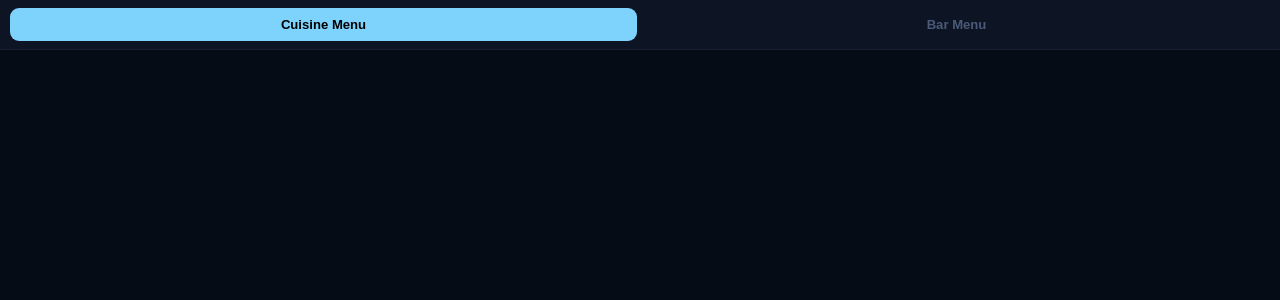
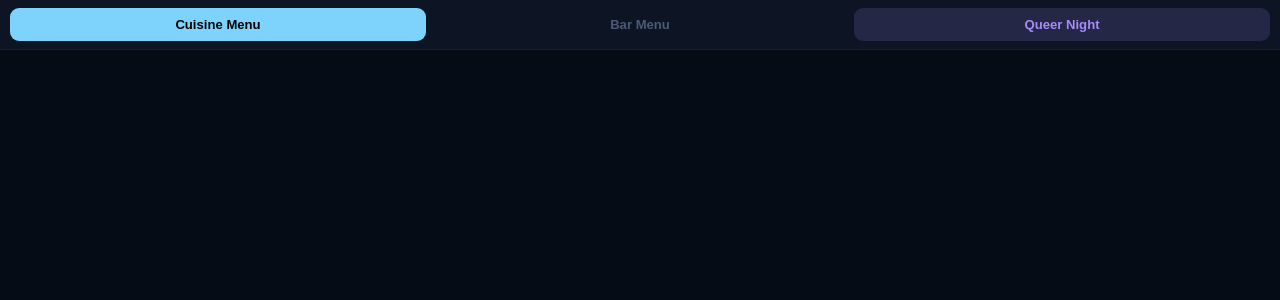
Before and after one commit to nolanwolfe/ampav-2026, a Flask app: template templates/index.html in a window 1280 px wide. Shown: the part 62-362 px from the top of the page. Run offline with Flask 3, Linux system fonts and the light colour scheme; the template is opened without the code that fills it: most values are stand-ins (such as "Sample title", 1, 10 or a date in 2020).

Commit message:
Add Queer Night menu tab with day-of drink ticket sales
- New Queer Night tab (purple) with 1 Drink Ticket €6 and 5 Drink Tickets €25
- PaymentIntents for these items include metadata.source=terminal and metadata.package
  so party.timaeus.ai webhook auto-creates Orders for ticket tracking

Co-Authored-By: Claude Sonnet 4.6 <noreply@anthropic.com>

```diff
--- a/app.py
+++ b/app.py
@@ -86,6 +86,7 @@ def index():
     return render_template("index.html",
         cuisine_items=menu.get("cuisine", []),
         bar_items=menu.get("bar", []),
+        queer_night_items=menu.get("queer_night", []),
         readers=READERS,
         base_url=BASE_URL,
         version=version,
@@ -112,6 +113,10 @@ def charge():
     item_line = ", ".join(f"{item['qty']}x {item['name']}" for item in items)
     description = f"{item_line}{' [' + discount_label + ']' if discount_label else ''}"
 
+    # Detect Queer Night items for party-pos webhook metadata
+    qn_packages = [item["package"] for item in items if item.get("package")]
+    qn_package = qn_packages[0] if len(set(qn_packages)) == 1 else ("bundle_5" if qn_packages else None)
+
     params = dict(
         amount=max(50, int(total_cents)),
         currency="eur",
@@ -121,6 +126,13 @@ def charge():
     )
     if email:
         params["receipt_email"] = email
+    if qn_package:
+        params["metadata"] = {
+            "source":  "terminal",
+            "package": qn_package,
+            "email":   email or "",
+            "name":    "Walk-in",
+        }
 
     intent = stripe.PaymentIntent.create(**params)
     stripe.terminal.Reader.process_payment_intent(reader_id, payment_intent=intent.id)
--- a/menu.json
+++ b/menu.json
@@ -1,4 +1,8 @@
 {
+  "queer_night": [
+    {"id": "drink_ticket_1", "name": "1 Drink Ticket",   "price": 6,  "package": "single_1"},
+    {"id": "drink_ticket_5", "name": "5 Drink Tickets",  "price": 25, "package": "bundle_5"}
+  ],
   "cuisine": [
     {"id": "chicken_caesar_wrap",       "name": "Chicken Caesar Wrap",               "price": 15},
     {"id": "feta_grilled_veg",          "name": "Feta with Grilled Vegetable (V)",   "price": 15},
--- a/templates/index.html
+++ b/templates/index.html
@@ -49,6 +49,8 @@
     background: transparent; color: var(--muted); transition: all 0.15s;
   }
   .tog.active { background: var(--blue); color: #000; }
+  #tog-queer_night { color: #a78bfa; }
+  #tog-queer_night.active { background: #a78bfa; color: #000; }
 
   /* ── Menu grid ── */
   .grid {
@@ -250,8 +252,9 @@
 </header>
 
 <div class="menu-toggle">
-  <button id="tog-cuisine" class="tog active" onclick="switchMenu('cuisine')">Cuisine Menu</button>
-  <button id="tog-bar"     class="tog"        onclick="switchMenu('bar')">Bar Menu</button>
+  <button id="tog-cuisine"     class="tog active" onclick="switchMenu('cuisine')">Cuisine Menu</button>
+  <button id="tog-bar"         class="tog"        onclick="switchMenu('bar')">Bar Menu</button>
+  <button id="tog-queer_night" class="tog"        onclick="switchMenu('queer_night')" style="background:rgba(167,139,250,0.15); color:#a78bfa; border-color:rgba(167,139,250,0.3);">Queer Night</button>
 </div>
 
 <div class="grid" id="grid"></div>
@@ -340,10 +343,11 @@
 </div>
 
 <script>
-const CUISINE_ITEMS = {{ cuisine_items | tojson }};
-const BAR_ITEMS     = {{ bar_items | tojson }};
-const ALL_ITEMS     = [...CUISINE_ITEMS, ...BAR_ITEMS];
-const BASE          = '{{ base_url }}';
+const CUISINE_ITEMS     = {{ cuisine_items | tojson }};
+const BAR_ITEMS         = {{ bar_items | tojson }};
+const QUEER_NIGHT_ITEMS = {{ queer_night_items | tojson }};
+const ALL_ITEMS         = [...CUISINE_ITEMS, ...BAR_ITEMS, ...QUEER_NIGHT_ITEMS];
+const BASE              = '{{ base_url }}';
 
 const CAT_COLORS = {
   'COCKTAILS': { border: '#2d9d9d', bg: 'rgba(45,157,157,0.12)',  text: '#2d9d9d' },
@@ -384,8 +388,9 @@ const MODS = {
 
 function switchMenu(menu) {
   activeMenu = menu;
-  document.getElementById('tog-cuisine').className = 'tog' + (menu === 'cuisine' ? ' active' : '');
-  document.getElementById('tog-bar').className     = 'tog' + (menu === 'bar'     ? ' active' : '');
+  document.getElementById('tog-cuisine').className     = 'tog' + (menu === 'cuisine'     ? ' active' : '');
+  document.getElementById('tog-bar').className         = 'tog' + (menu === 'bar'         ? ' active' : '');
+  document.getElementById('tog-queer_night').className = 'tog' + (menu === 'queer_night' ? ' active' : '');
   buildGrid();
   refresh();
 }
@@ -393,7 +398,15 @@ function switchMenu(menu) {
 function buildGrid() {
   const grid = document.getElementById('grid');
   grid.innerHTML = '';
-  if (activeMenu === 'cuisine') {
+  if (activeMenu === 'queer_night') {
+    const hdr = document.createElement('div');
+    hdr.className = 'cat-header';
+    hdr.style.color      = '#a78bfa';
+    hdr.style.background = 'rgba(167,139,250,0.08)';
+    hdr.textContent = 'DAY-OF SALES';
+    grid.appendChild(hdr);
+    QUEER_NIGHT_ITEMS.forEach(item => addItemCard(item, grid));
+  } else if (activeMenu === 'cuisine') {
     let charcuterieRendered = false;
     CUISINE_ITEMS.forEach(item => {
       if (CHARCUTERIE_IDS.has(item.id)) {
```
